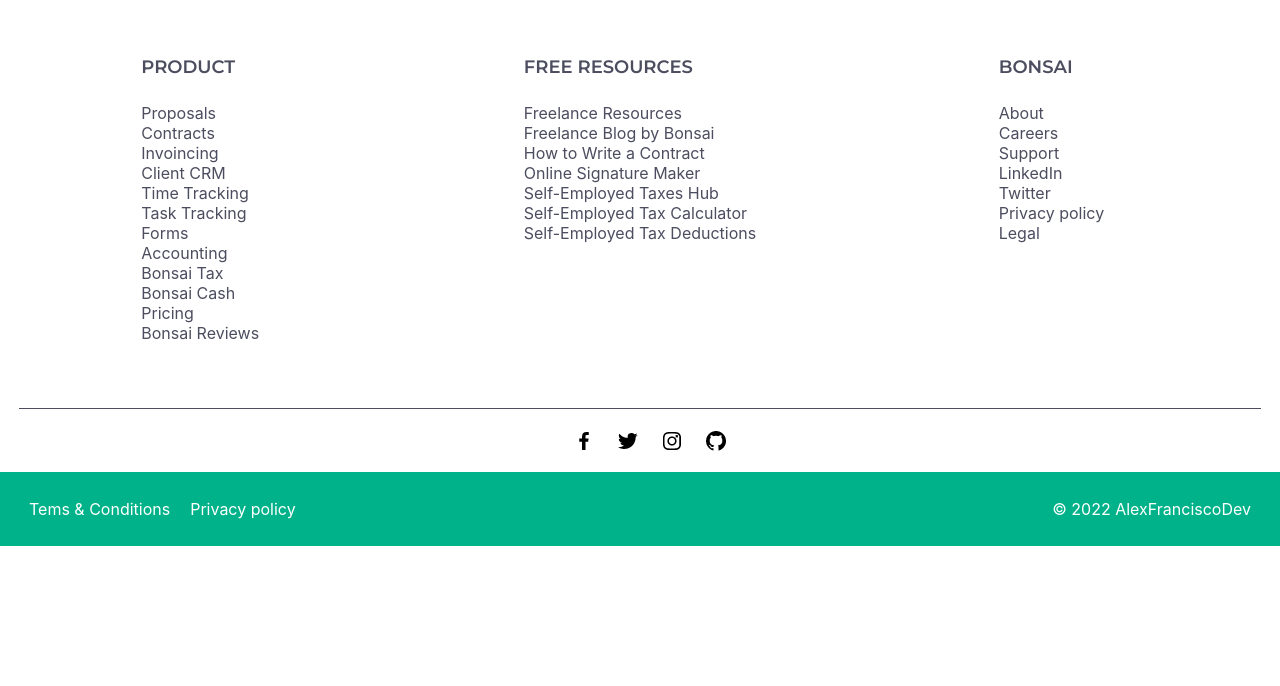
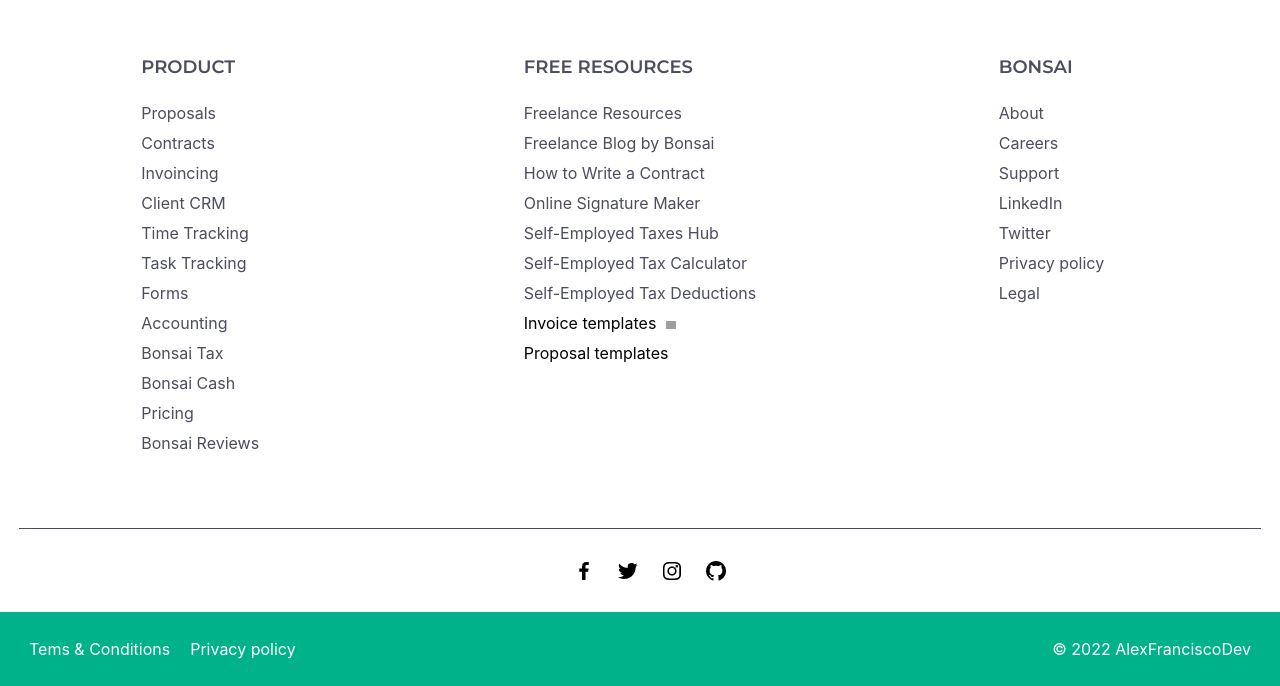
Before and after one commit to AlexFranciscoDev/Bonsai_app, a React (Create React App) app in the folder bonsai_app/: page / in a window 1280 px wide. Shown: the part 2756-3442 px from the top of the page. Before the commit the page ends 3302 px from the top, so only its background shows below. Built offline with nearby package versions, Linux system fonts and the light colour scheme; grey boxes are pictures that could not be loaded; some icons are missing.

Commit message:
pagina completadad

```diff
--- a/bonsai_app/src/components/Footer.js
+++ b/bonsai_app/src/components/Footer.js
@@ -1,20 +1,12 @@
-import React from 'react'
+import React, { useState, useRef } from 'react'
 
 export const Footer = () => {
-    const accordion = document.getElementsByClassName("accordion");
-    for (var i = 0; i < accordion.length; i++) {
-        accordion[i].addEventListener("click", () => {
-            {/* Toggle between adding or removing the active class */ }
-            this.classList.toggle("active");
-            {/* Toggle between hiding and showing the active panel*/ }
-            var panel = this.nextElementSibling;
-            console.log(panel);
-            if (panel.style.display === "block") {
-                panel.style.display = "none";
-            } else {
-                panel.style.display = "block";
-            }
-        });
+
+    const [clicked, setClicked] = useState(false);
+    const contentEl = useRef();
+
+    const handleToggle = () => {
+        setClicked((prev) => !prev);
     }
 
     return (
@@ -47,6 +39,25 @@
                         <li><a href="/#">Self-Employed Taxes Hub</a></li>
                         <li><a href="/#">Self-Employed Tax Calculator</a></li>
                         <li><a href="/#">Self-Employed Tax Deductions</a></li>
+                        <div className="invoiceTemplates">
+                            <span onClick={handleToggle}>Invoice templates</span>
+                            <span><img src="https://assets-global.website-files.com/58868bcd2ef4daaf0f072900/5f5a14486154c507c79e758f_001-down-chevron.svg" width="10" /></span>
+                        </div>
+                        <div ref={contentEl} className="invoiceTemplateDropdown"
+                            style={clicked ? { height: contentEl.current.scrollHeight } : { height: "0px" }}>
+                            <ul>
+                                <li><a href="/#">Invoice generator</a></li>
+                                <li><a href="/#">Blank Invoice template</a></li>
+                                <li><a href="/#">Consultant Invoice template</a></li>
+                                <li><a href="/#">Editable Invoice template</a></li>
+                                <li><a href="/#">Graphic design invoice</a></li>
+                                <li><a href="/#">Web design invice</a></li>
+                                <li><a href="/#">Contractor invoice template</a></li>
+                                <li><a href="/#">Photography Invoice template</a></li>
+                                <li><a href="/#">Self employed template</a></li>
+                            </ul>
+                        </div>
+                        <li>Proposal templates</li>
                     </ul>
                 </div>
                 <div className="ft-main-item">
--- a/bonsai_app/src/components/Navbar.js
+++ b/bonsai_app/src/components/Navbar.js
@@ -1,19 +1,22 @@
 import React from 'react'
+import { useRef } from 'react';
 
 export const Navbar = () => {
     // Toggle hamburger
-    const hamburger = document.querySelector(".hamburger");
-    const navMenu = document.querySelector(".nav-menu");
+    // const hamburger = document.querySelector(".hamburger");
+    const hamburger = useRef(null);
+    // const navMenu = document.querySelector(".nav-menu");
+    const navMenu = useRef(null);
     const navLink = document.querySelectorAll(".nav-link");
 
     const closeMenu = () => {
-        hamburger.classList.remove("active");
-        navMenu.classList.remove("active");
+        hamburger.current.classList.remove("active");
+        navMenu.current.classList.remove("active");
     }
 
     const mobileMenu = () => {
-        hamburger.classList.toggle("active");
-        navMenu.classList.toggle("active");
+        hamburger.current.classList.toggle("active");
+        navMenu.current.classList.toggle("active");
     }
 
 
@@ -26,24 +29,24 @@
                     <img src={process.env.PUBLIC_URL + "/img/bonsai_logo.svg"} alt="" />
                 </a>
                 {/* Menu */}
-                <ul className="nav-menu">
-                    <li className="nav-item" >
+                <ul ref={navMenu} className="navMenu">
+                    <li className="nav-item" onClick={closeMenu}>
                         <a href="/#" className="nav-link">Product</a>
                     </li>
-                    <li className="nav-item" >
+                    <li className="nav-item" onClick={closeMenu}>
                         <a href="/#" className="nav-link">Templates</a>
                     </li>
-                    <li className="nav-item" >
+                    <li className="nav-item" onClick={closeMenu}>
                         <a href="/#" className="nav-link">Pricing</a>
                     </li>
-                    <li className="nav-item" >
+                    <li className="nav-item" onClick={closeMenu}>
                         <a href="/#" className="nav-link">Reviews</a>
                     </li>
                     <button className="login" onClick={closeMenu}>LOG IN</button>
                     <button className="startFree" onClick={closeMenu}>START FREE</button>
                 </ul>
                 {/* Hamburger */}
-                <div className="hamburger" onClick={mobileMenu}>
+                <div ref={hamburger} className="hamburger" onClick={mobileMenu}>
                     <span className="bar"></span>
                     <span className="bar"></span>
                     <span className="bar"></span>
--- a/bonsai_app/src/styles/_footer.scss
+++ b/bonsai_app/src/styles/_footer.scss
@@ -12,6 +12,10 @@
         color: $text-color;
         margin-bottom: 25px;
         @include title_format();
+    }
+
+    ul li {
+        margin: 10px 0px;
     }
 }
 
@@ -88,6 +92,19 @@
     }
 }
 
+/* Footer dropdowns */
+.invoiceTemplates {
+    img {
+        margin-left: 10px;
+    }
+}
+
+.invoiceTemplateDropdown {
+    height: 0;
+    overflow: hidden;
+    transition: height ease 0.4s;
+}
+
 @media only screen and (max-width: 768px) {
     .switch_container {
         margin-left: 0px !important;
--- a/bonsai_app/src/styles/_navbar.scss
+++ b/bonsai_app/src/styles/_navbar.scss
@@ -28,7 +28,7 @@
 }
 
 /* Style elements*/
-.nav-menu {
+.navMenu {
     display: flex;
     justify-content: space-between;
     align-items: center;
@@ -52,7 +52,7 @@
     width: 150px;
 }
 
-.nav-menu .login {
+.navMenu .login {
     background: transparent;
     padding: 12px 22px 9px;
     font-size: 13px;
@@ -65,12 +65,12 @@
     transition: all 0.3s ease-in-out;
 }
 
-.nav-menu .login:hover {
+.navMenu .login:hover {
     background: $main-color;
     color: $color-white;
 }
 
-.nav-menu .startFree {
+.navMenu .startFree {
     @extend .login;
     margin-left: 30px;
     background: $main-color;
@@ -83,7 +83,7 @@
         justify-content: space-between;
     }
 
-    .nav-menu {
+    .navMenu {
         position: fixed;
         /*left: -100%;*/
         right: -100%;
@@ -96,7 +96,7 @@
         box-shadow: 0 10px 27px rgba(0, 0, 0, 0.3);
     }
 
-    .nav-menu.active {
+    .navMenu.active {
         right: 0;
         padding: 0px 30px;
     }
@@ -113,12 +113,12 @@
         cursor: pointer;
     }
 
-    .nav-menu .login {
+    .navMenu .login {
         width: 100%;
         margin: 10px 0px;
     }
 
-    .nav-menu .startFree {
+    .navMenu .startFree {
         margin-left: 0px;
     }
 
```
